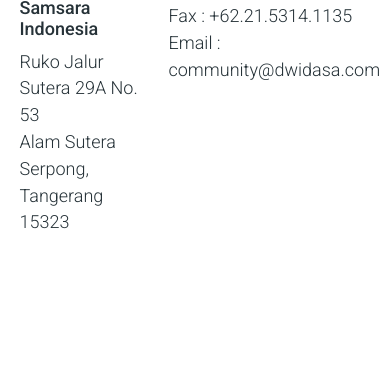
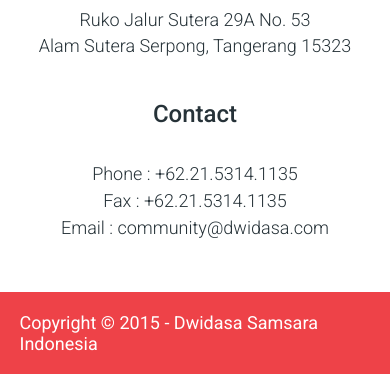
Before and after one commit to Malikadevv/dsi, a plain HTML site: page index.html in a window 390 px wide. Shown: the part 3321-3695 px from the top of the page. Before the commit the page ends 3617 px from the top, so only its background shows below. Drawn offline with nearby package versions, Linux system fonts and the light colour scheme.

Commit message:
Media3 (#9)
* Added section footer by Atabek

* Added media footer section

```diff
--- a/index.html
+++ b/index.html
@@ -137,6 +137,14 @@
     </div>
 </section>
 
+<footer id="footer">
+    <div class="container">
+        <div class="footer">
+            <h1>Copyright © 2015 - Dwidasa Samsara Indonesia</h1>
+        </div>
+    </div>
+</footer>
+
 
 <script type="module" src="https://unpkg.com/ionicons@5.5.2/dist/ionicons/ionicons.esm.js"></script>
 <script nomodule src="https://unpkg.com/ionicons@5.5.2/dist/ionicons/ionicons.js"></script>
--- a/media.scss
+++ b/media.scss
@@ -50,7 +50,16 @@
     }
   }
 
+  #content {
+    .content {
+      flex-direction: column;
+      text-align: center;
+      row-gap: 30px;
+    }
+  }
+
 }
+
 
 @media (max-width: 576px) {
   #header {
@@ -101,6 +110,13 @@
         row-gap: 51px;
 
       }
+    }
+  }
+  #content {
+    .content {
+      flex-direction: column;
+      text-align: center;
+      row-gap: 30px;
     }
   }
 
@@ -157,5 +173,13 @@
       }
     }
   }
+  #content {
+    .content {
+      flex-direction: column;
+      text-align: center;
+      row-gap: 30px;
+    }
+  }
+
 
 }
--- a/style.scss
+++ b/style.scss
@@ -213,3 +213,18 @@
     }
   }
 }
+
+#footer{
+  background: #EE4248;
+  padding: 20px 0;
+  .footer{
+    display: flex;
+    align-items: center;
+    justify-content: center;
+    h1{
+      font-weight: 400;
+      font-size: 18px;
+      color: #FFFFFF;
+    }
+  }
+}
```
Also changed, not shown: css/style.css, 1 other file.
